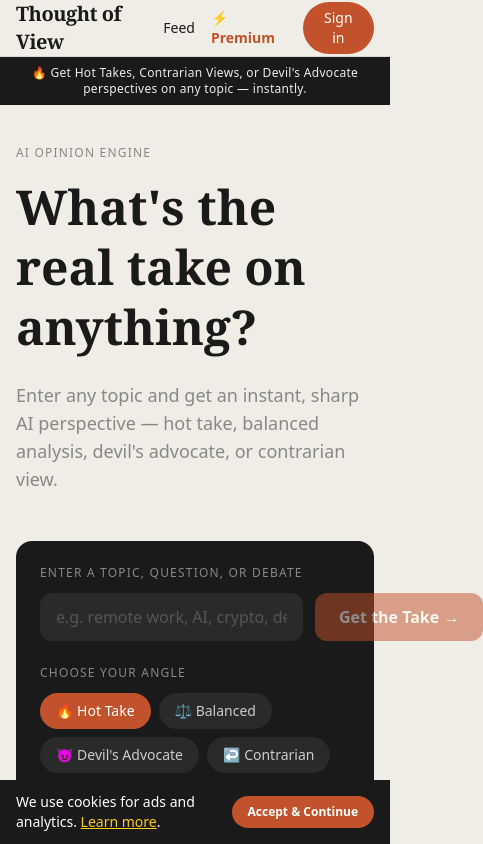
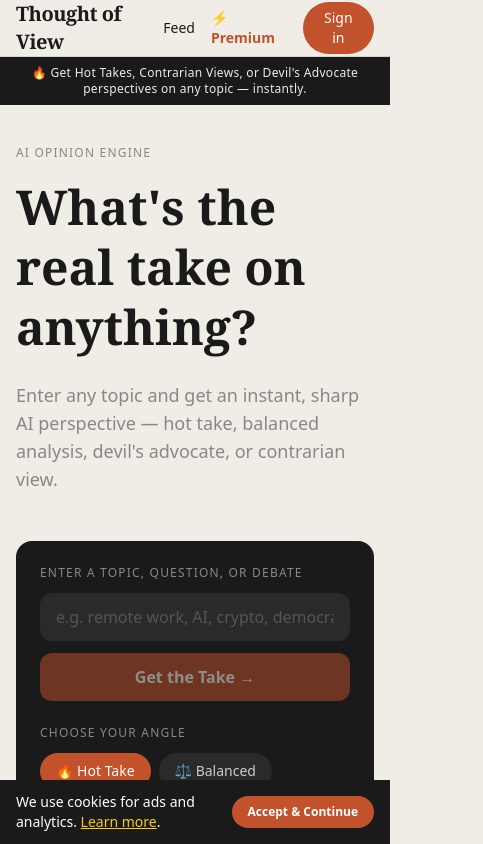
Before and after one commit to DrMetal1776/thoughtofview, a Next.js app: page / in a window 390 px wide. Shown: the top 844 px of the page, 483 px wide, since content can reach past the window. Built offline with nearby package versions, Linux system fonts and the light colour scheme; no server answers.

Commit message:
Refactor input layout and button styling for responsiveness
Updated input container to use a flex column layout on small screens and adjusted button width for better responsiveness.

```diff
--- a/app/page.tsx
+++ b/app/page.tsx
@@ -100,7 +100,7 @@ export default function Home() {
       <div className="max-w-6xl mx-auto px-4 pb-10">
         <div className="bg-[#1A1A1A] rounded-2xl p-6 md:p-8">
           <p className="text-xs font-sans uppercase tracking-widest text-[#888] mb-3">Enter a topic, question, or debate</p>
-          <div className="flex gap-3 mb-6">
+          <div className="flex flex-col sm:flex-row gap-3 mb-6">
             <input
               value={topic}
               onChange={e => setTopic(e.target.value)}
@@ -111,7 +111,7 @@ export default function Home() {
             <button
               onClick={() => generate()}
               disabled={loading || !topic.trim()}
-              className="bg-brand-orange text-white font-semibold px-6 py-3 rounded-xl hover:bg-orange-700 transition-colors disabled:opacity-50 whitespace-nowrap"
+              className="bg-brand-orange text-white font-semibold px-6 py-3 rounded-xl hover:bg-orange-700 transition-colors disabled:opacity-50 w-full sm:w-auto"
             >
               {loading ? 'Thinking...' : 'Get the Take →'}
             </button>
```
